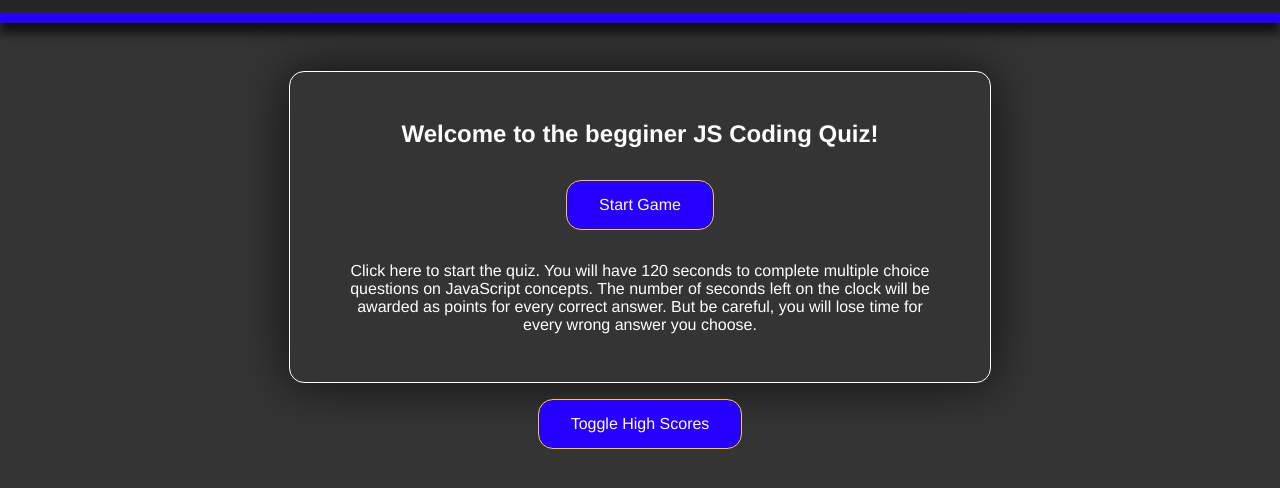
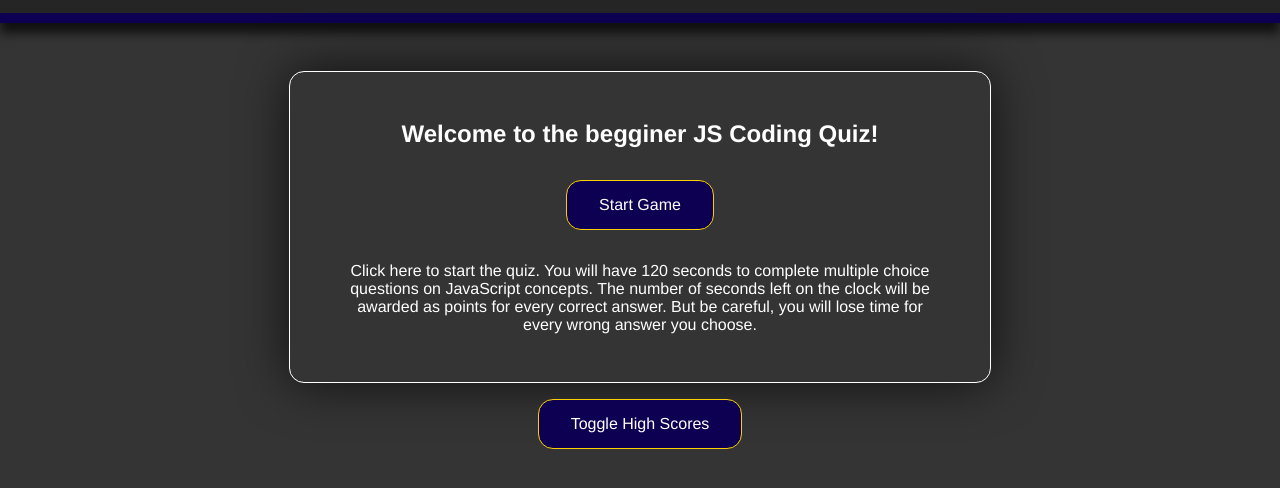
Before and after one commit to Koxuvar/JS-Begginer-Concept-Quiz_001, a plain HTML site: page index.html in a window 1280 px wide. Shown: the part 56-544 px from the top of the page. Drawn offline with Linux system fonts and the light colour scheme.

Commit message:
updated accent1 var in css to make buttons easier to read

```diff
--- a/Assets/CSS/style.css
+++ b/Assets/CSS/style.css
@@ -13,7 +13,7 @@
     --light1: rgb(189, 189, 189);
     --light2: rgb(214, 214, 214);
     --light3: rgb(255, 255, 255);
-    --accent1: rgb(38, 0, 255);
+    --accent1: rgb(13, 0, 82);
     --accent2: rgb(255, 208, 0);
 }
 
```
